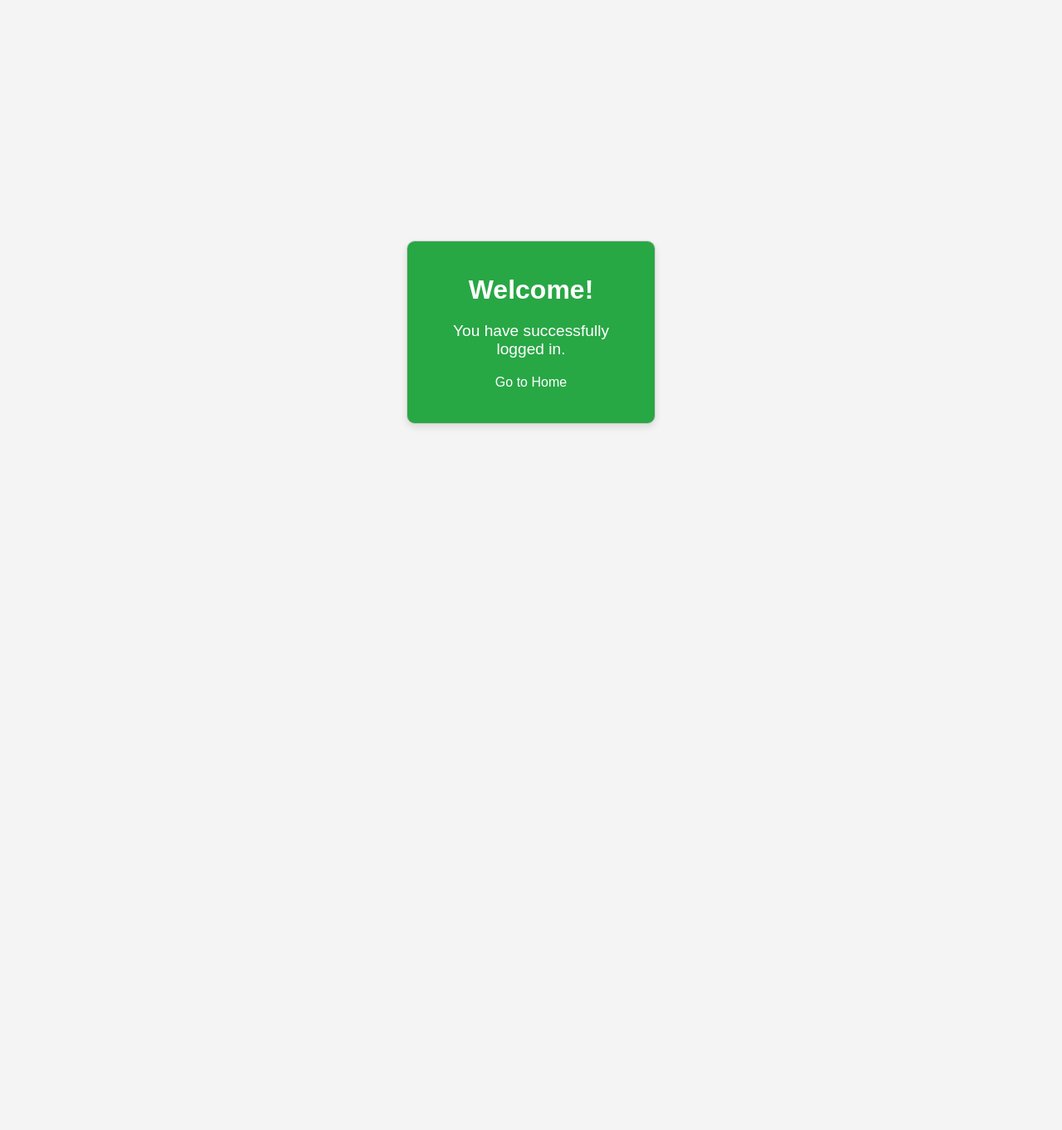
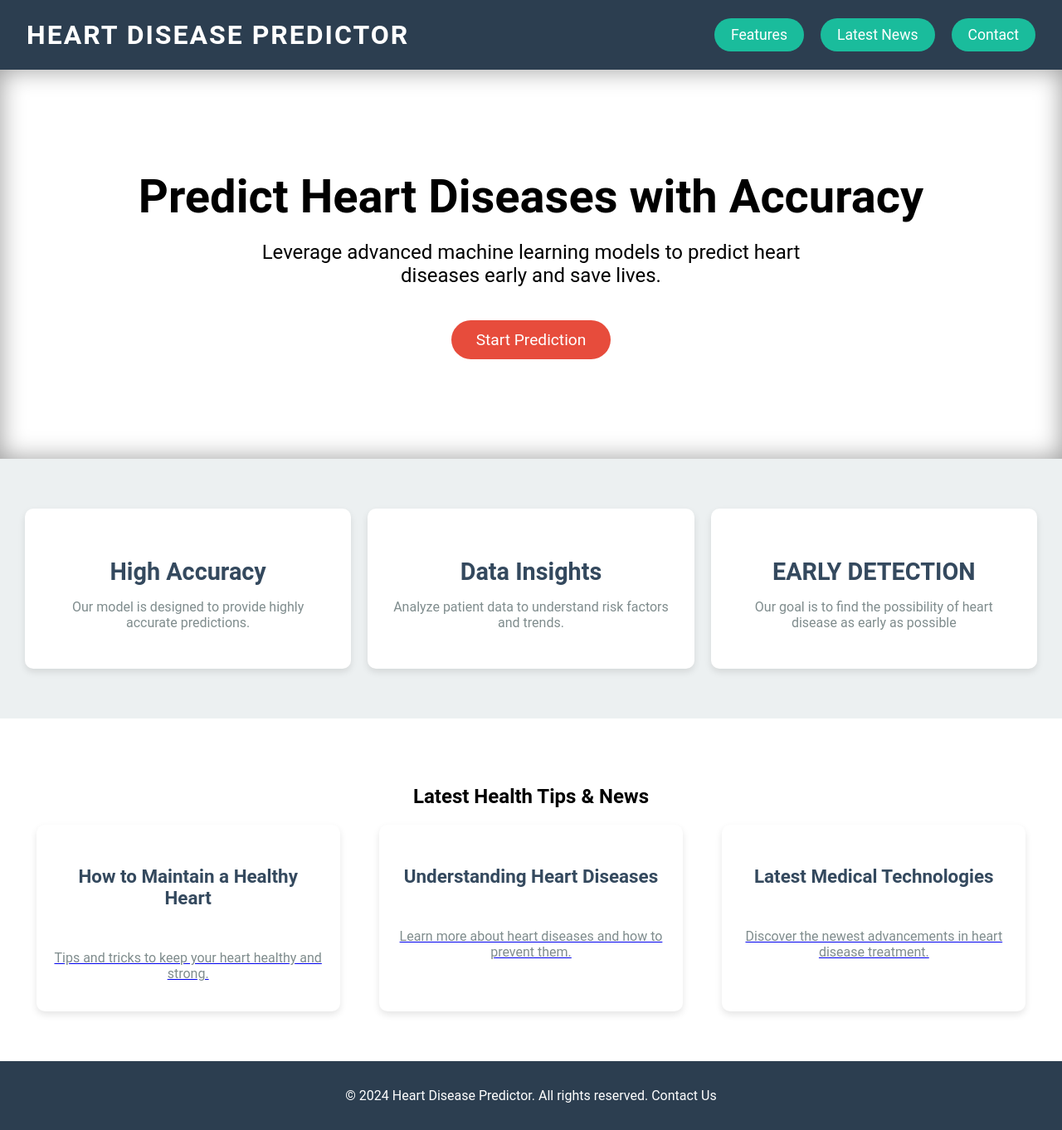
Before and after one commit to MadhumithaReddy10/Heart_Disease_Prediction, a Django app: page /users/successfully_logged_in/ in a window 1280 px wide. Shown: the whole page at 83% size. Before the commit the page ends 515 px from the top, so only its background shows below. Run offline with Django 5.2, Linux system fonts and the light colour scheme; a user stored in the database is signed in; parts of the project's set-up code (start-up, migrations or seed data) failed here and were passed over.

Commit message:
Update successfully_logged_in.html

```diff
--- a/templates/users/successfully_logged_in.html
+++ b/templates/users/successfully_logged_in.html
@@ -3,68 +3,233 @@
 <head>
     <meta charset="UTF-8">
     <meta name="viewport" content="width=device-width, initial-scale=1.0">
-    <title>Welcome</title>
+    <title>Heart Disease Prediction</title>
     <style>
-        /* Basic Reset */
-        * {
-            box-sizing: border-box;
+        body {
+            font-family: 'Roboto', sans-serif;
             margin: 0;
             padding: 0;
+            box-sizing: border-box;
+            background-color: #f5f5f586;
+        }
+        header {
+            background-color: #2C3E50;
+            color: white;
+            padding: 1rem 2rem;
+            display: flex;
+            justify-content: space-between;
+            align-items: center;
+            box-shadow: 0 4px 8px rgb(0, 0, 0);
+        }
+        .logo {
+            font-size: 2rem;
+            font-weight: 600;
+            text-transform: uppercase;
+            letter-spacing: 2px;
+        }
+        nav ul {
+            list-style: none;
+            display: flex;
+            gap: 20px;
+        }
+        nav ul li {
+            display: inline;
+        }
+        nav ul li a {
+            color: rgb(255, 255, 255);
+            text-decoration: none;
+            font-size: 1.1rem;
+            padding: 10px 20px;
+            border-radius: 30px;
+            background-color: #1ABC9C;
+            transition: background-color 0.3s ease-in-out;
+        }
+        nav ul li a:hover {
+            background-color: #16A085;
         }
 
-        /* Centering and Styling the Body */
-        body {
-            display: flex;
-            justify-content: center;
-            align-items: center;
-            height: 100vh; /* Full height of the viewport */
-            background-color: #f4f4f4; /* Light background color */
-            font-family: Arial, sans-serif; /* Font family */
+        .hero-section {
+            text-align: center;
+            background-color: white;
+            color: rgba(255, 255, 255, 0);
+            padding: 120px 0;
+            box-shadow: inset 0 0 30px rgba(0, 0, 0, 0.4);
         }
 
-        /* Container for the welcome message */
-        .welcome-container {
-            text-align: center; /* Center the text */
-            padding: 40px; /* Padding inside the container */
-            border: 1px solid #ccc; /* Border around the message */
-            border-radius: 10px; /* Rounded corners */
-            background-color: #28a745; /* Green background */
-            color: white; /* White text color for contrast */
-            box-shadow: 0 4px 8px rgba(0, 0, 0, 0.1); /* Subtle shadow */
-            width: 300px; /* Fixed width for the container */
+        .hero-title, .hero-description {
+            color: black;
         }
 
-        /* Heading style */
-        h2 {
-            font-size: 2rem; /* Font size for the heading */
-            margin-bottom: 20px; /* Space below the heading */
+        .hero-section h1 {
+            font-size: 3.5rem;
+            margin: 0;
+            font-weight: 700;
         }
-
-        /* Paragraph style */
-        p {
-            font-size: 1.2rem; /* Font size for the paragraph */
-            margin-top: 10px; /* Space above the paragraph */
+        .hero-section p {
+            font-size: 1.5rem;
+            margin: 20px 0;
+            max-width: 700px;
+            margin-left: auto;
+            margin-right: auto;
         }
-
-        /* Link style */
-        a {
-            display: inline-block; /* Make the link a block element */
-            margin-top: 20px; /* Space above the link */
-            font-size: 1rem; /* Font size for the link */
-            color: white; /* White link color */
-            text-decoration: none; /* No underline */
+        .hero-section a {
+            padding: 12px 30px;
+            background-color: #E74C3C;
+            color: rgb(255, 255, 255);
+            text-decoration: none;
+            font-size: 1.2rem;
+            border-radius: 50px;
+            margin-top: 20px;
+            display: inline-block;
+            transition: background-color 0.3s ease;
         }
-
-        a:hover {
-            text-decoration: underline; /* Underline on hover */
+        .hero-section a:hover {
+            background-color: #C0392B;
+        }
+        .features {
+            display: flex;
+            justify-content: space-evenly;
+            padding: 60px 30px;
+            background-color: #ECF0F1;
+            gap: 20px;
+        }
+        .feature {
+            background-color: white;
+            padding: 30px;
+            width: 30%;
+            box-shadow: 0 4px 8px rgba(0, 0, 0, 0.1);
+            border-radius: 10px;
+            text-align: center;
+            transition: transform 0.3s ease, box-shadow 0.3s ease;
+        }
+        .feature:hover {
+            transform: translateY(-10px);
+            box-shadow: 0 8px 20px rgba(0, 0, 0, 0.2);
+        }
+        .feature img {
+            width: 70px;
+            height: 70px;
+            margin-bottom: 20px;
+        }
+        .feature h3 {
+            font-size: 1.8rem;
+            color: #34495E;
+            margin-bottom: 10px;
+        }
+        .feature p {
+            color: #7F8C8D;
+        }
+        .latest-news {
+            padding: 60px 30px;
+            background-color: #FFF;
+            text-align: center;
+        }
+        .news-container {
+            display: flex;
+            justify-content: space-around;
+            gap: 20px;
+            flex-wrap: wrap;
+        }
+        .news-item {
+            width: 30%;
+            background-color: #FFF;
+            border-radius: 10px;
+            box-shadow: 0 4px 8px rgba(0, 0, 0, 0.1);
+            overflow: hidden;
+            transition: transform 0.3s ease, box-shadow 0.3s ease;
+        }
+        .news-item:hover {
+            transform: translateY(-10px);
+            box-shadow: 0 8px 20px rgba(0, 0, 0, 0.2);
+        }
+        .news-item img {
+            width: 100%;
+            height: 200px;
+            object-fit: cover;
+        }
+        .news-item h4 {
+            padding: 20px;
+            font-size: 1.4rem;
+            color: #34495E;
+        }
+        .news-item p {
+            padding: 0 20px 20px;
+            color: #7F8C8D;
+        }
+        footer {
+            text-align: center;
+            background-color: #2C3E50;
+            padding: 1rem;
+            color: white;
+        }
+        footer a {
+            color: white;
+            text-decoration: none;
         }
     </style>
 </head>
 <body>
-    <div class="welcome-container">
-        <h2>Welcome!</h2>
-        <p>You have successfully logged in.</p>
-        <a href="{% url 'home' %}">Go to Home</a> <!-- Link to the home page -->
-    </div>
+    <header>
+        <div class="logo">Heart Disease Predictor</div>
+        <nav>
+            <ul>
+                <li><a href="#features">Features</a></li>
+                <li><a href="#news">Latest News</a></li>
+                <li><a href="#contact">Contact</a></li>
+            </ul>
+        </nav>
+    </header>
+
+    <section class="hero-section">
+        <h1 class="hero-title">Predict Heart Diseases with Accuracy</h1>
+        <p class="hero-description">Leverage advanced machine learning models to predict heart diseases early and save lives.</p>
+        <a href="{% url 'patient_form' %}">Start Prediction</a>
+    </section>
+
+    <section id="features" class="features">
+        <div class="feature">
+            <h3>High Accuracy</h3>
+            <p>Our model is designed to provide highly accurate predictions.</p>
+        </div>
+        <div class="feature">
+            <h3>Data Insights</h3>
+            <p>Analyze patient data to understand risk factors and trends.</p>
+        </div>
+        <div class="feature">
+            <h3>EARLY DETECTION</h3>
+            <p>Our goal is to find the possibility of heart disease as early as possible</p>
+        </div>
+    </section>
+
+    <section id="news" class="latest-news">
+        <h2>Latest Health Tips & News</h2>
+        <div class="news-container">
+            <div class="news-item">
+                <h4>How to Maintain a Healthy Heart</h4>
+                <a href="https://www.healthline.com/health/healthy-heart-tips">
+
+                    <p>Tips and tricks to keep your heart healthy and strong.</p>
+                </a>
+            </div>
+            <div class="news-item">
+                <h4>Understanding Heart Diseases</h4>
+                <a href="https://www.webmd.com/heart-disease/heart-disease-types-causes-symptoms">
+
+                    <p>Learn more about heart diseases and how to prevent them.</p>
+                </a>
+            </div>
+            <div class="news-item">
+                <h4>Latest Medical Technologies</h4>
+                <a href="https://www.theaustralian.com.au/news/this-littleknown-diet-can-reduce-blood-pressure-and-risk-of-heart-disease/news-story/ce9dfb7975dc653002b6107bf2de46b7">
+
+                    <p>Discover the newest advancements in heart disease treatment.</p>
+                </a>
+            </div>
+        </div>
+    </section>
+
+    <footer>
+        <p>&copy; 2024 Heart Disease Predictor. All rights reserved. <a href="#contact">Contact Us</a></p>
+    </footer>
 </body>
 </html>
```
